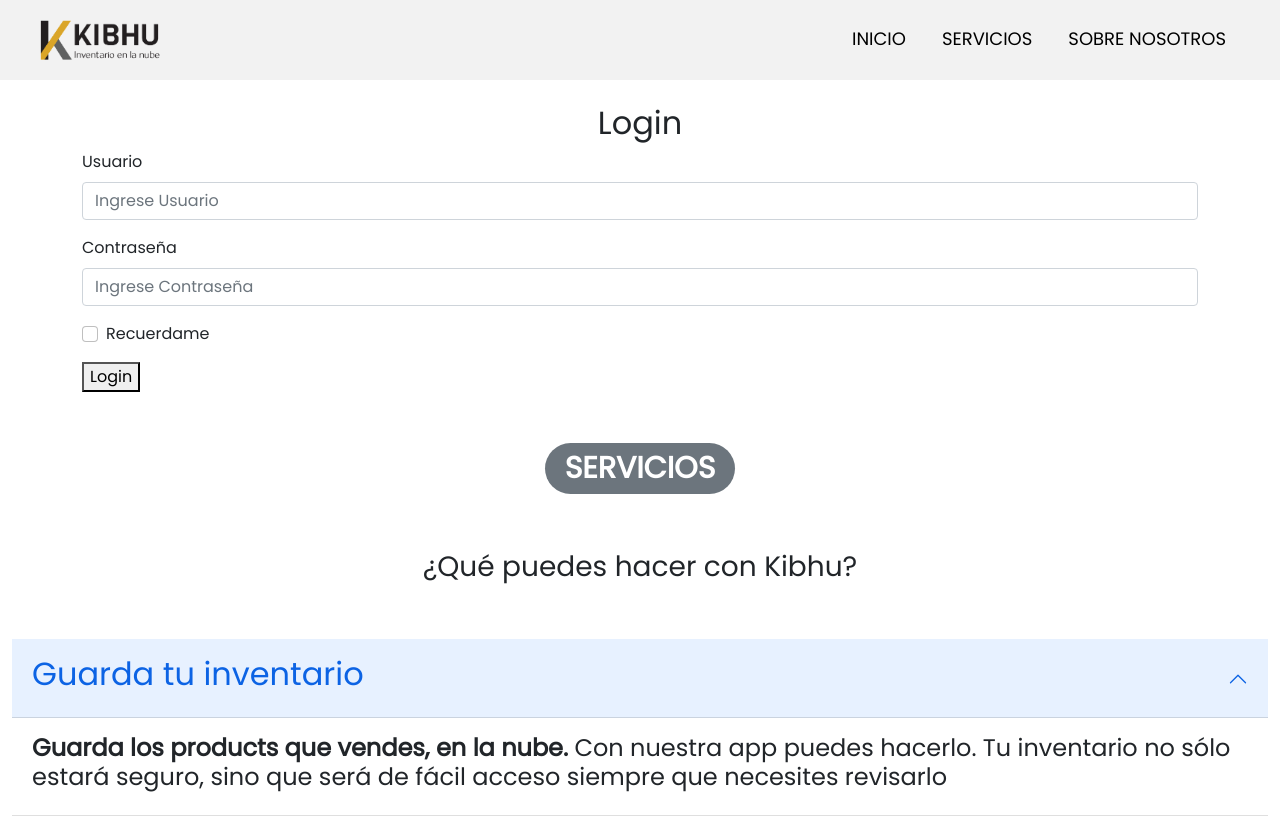
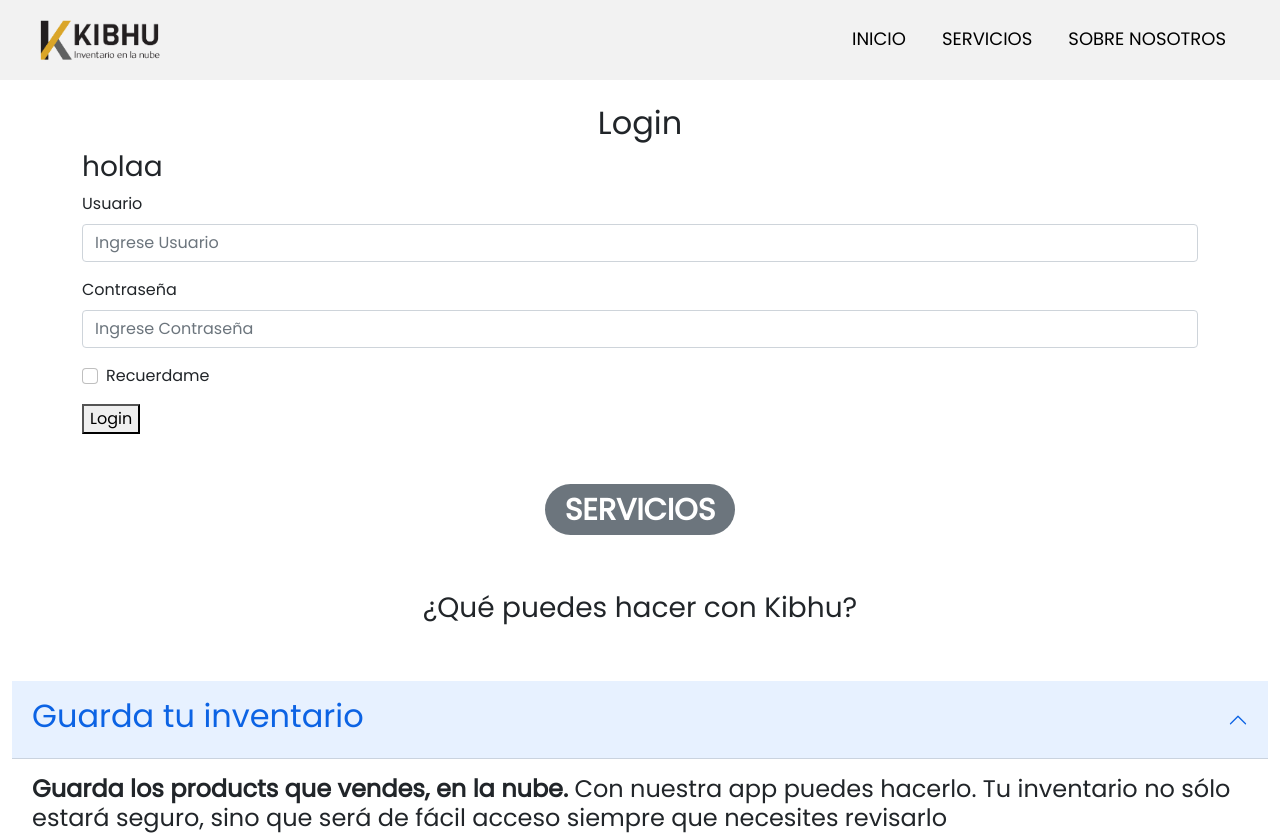
Before and after one commit to Kibhu-minTic-equipo3-32utp/Kibhu_FrontReact, a React (Create React App) app in the folder kibhu/: page / in a window 1280 px wide. Shown: the top 835 px of the page. Built offline with nearby package versions, Linux system fonts and the light colour scheme.

Commit message:
Update login.js

```diff
--- a/kibhu/src/components/web/login.js
+++ b/kibhu/src/components/web/login.js
@@ -35,6 +35,7 @@ const Login = () => {
         <div className="lgn">
             <Container>
             <h2 className="text-center">Login</h2>
+            <h3>holaa</h3>
             <Alert show={show} variant="warning"> CREDENCIALES INVALIDAS</Alert>
             <Form onSubmit={handleSubmit} className="usuario">
                 <Form.Group className="mb-3" controlId="formBasicEmail">
```
